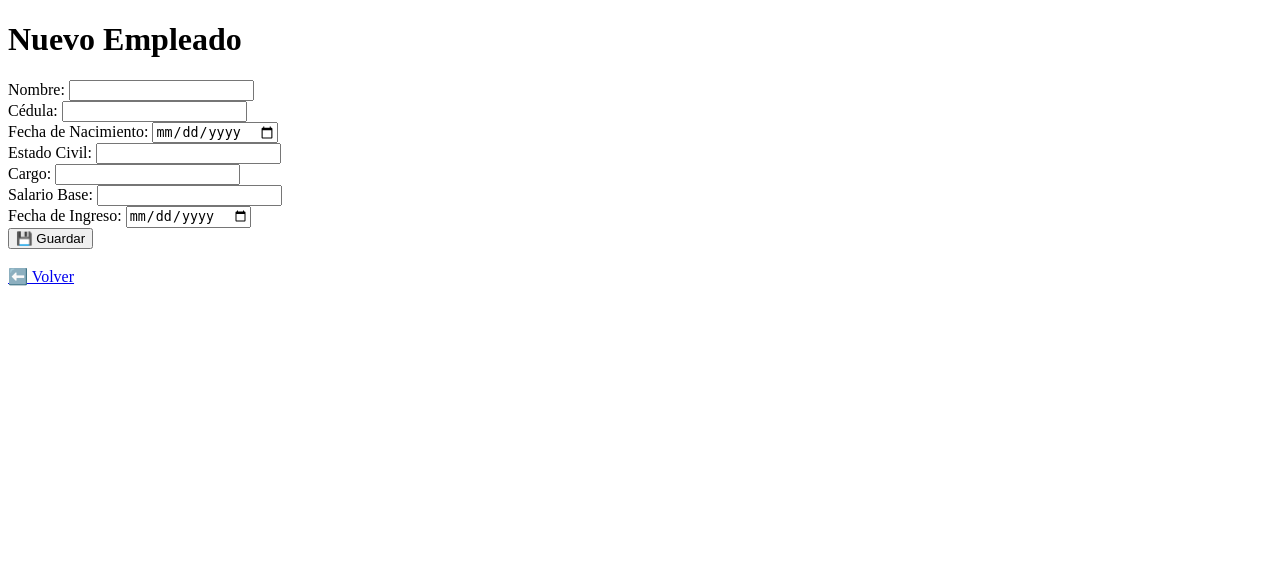
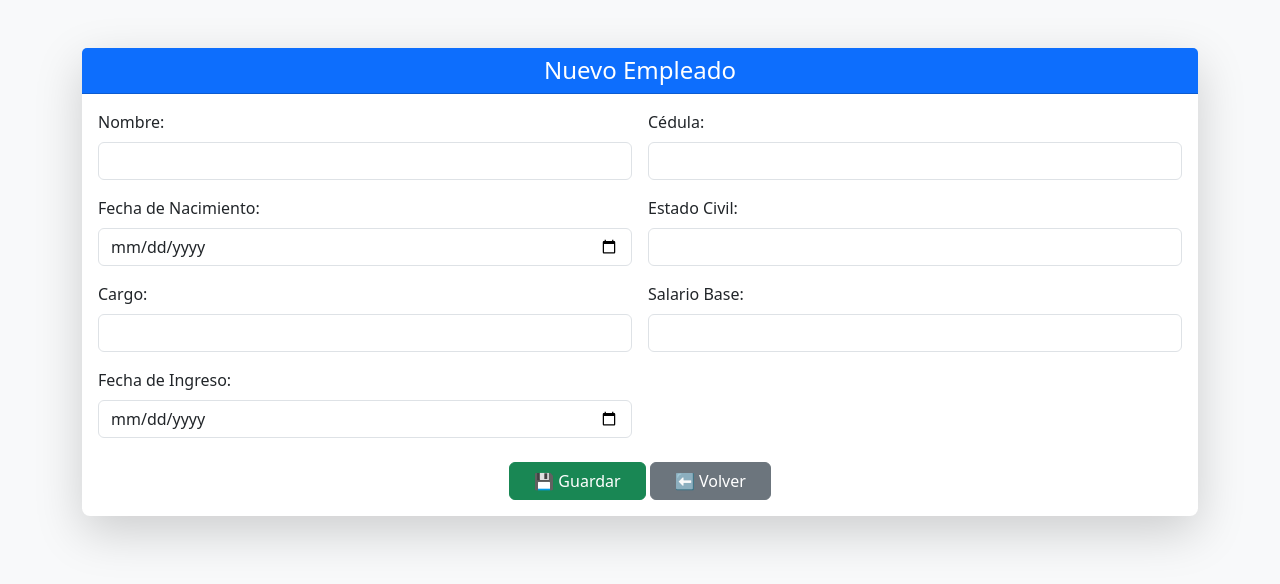
Before and after one commit to RocioPenhaG/IngenieriaSoftware2, a Flask app: page /admin/empleados/nuevo in a window 1280 px wide. Shown: the top 584 px of the page. Run offline with Flask 3, Linux system fonts and the light colour scheme; a user stored in the database is signed in.

Commit message:
Crear empleados form updated

```diff
--- a/templates/admin_empleados_form.html
+++ b/templates/admin_empleados_form.html
@@ -1,35 +1,70 @@
 <!DOCTYPE html>
-<html>
+<html lang="es">
 <head>
+    <meta charset="UTF-8">
     <title>{{ 'Editar' if empleado else 'Nuevo' }} Empleado</title>
+    <link href="https://cdn.jsdelivr.net/npm/bootstrap@5.3.2/dist/css/bootstrap.min.css" rel="stylesheet">
 </head>
-<body>
-    <h1>{{ 'Editar' if empleado else 'Nuevo' }} Empleado</h1>
-    <form method="POST">
-        <label>Nombre:</label>
-        <input type="text" name="nombre" value="{{ empleado['nombre'] if empleado else '' }}" required><br>
+<body class="bg-light">
 
-        <label>Cédula:</label>
-        <input type="text" name="cedula" value="{{ empleado['cedula'] if empleado else '' }}" required><br>
+<div class="container mt-5">
+    <div class="card shadow-lg border-0 rounded-3">
+        <div class="card-header bg-primary text-white text-center">
+            <h4 class="mb-0">{{ 'Editar' if empleado else 'Nuevo' }} Empleado</h4>
+        </div>
+        <div class="card-body">
+            <form method="POST" class="row g-3">
 
-        <label>Fecha de Nacimiento:</label>
-        <input type="date" name="fecha_nacimiento" value="{{ empleado['fecha_nacimiento'] if empleado else '' }}" required><br>
+                <div class="col-md-6">
+                    <label class="form-label">Nombre:</label>
+                    <input type="text" class="form-control" name="nombre"
+                           value="{{ empleado['nombre'] if empleado else '' }}" required>
+                </div>
 
-        <label>Estado Civil:</label>
-        <input type="text" name="estado_civil" value="{{ empleado['estado_civil'] if empleado else '' }}" required><br>
+                <div class="col-md-6">
+                    <label class="form-label">Cédula:</label>
+                    <input type="text" class="form-control" name="cedula"
+                           value="{{ empleado['cedula'] if empleado else '' }}" required>
+                </div>
 
-        <label>Cargo:</label>
-        <input type="text" name="cargo" value="{{ empleado['cargo'] if empleado else '' }}" required><br>
+                <div class="col-md-6">
+                    <label class="form-label">Fecha de Nacimiento:</label>
+                    <input type="date" class="form-control" name="fecha_nacimiento"
+                           value="{{ empleado['fecha_nacimiento'] if empleado else '' }}" required>
+                </div>
 
-        <label>Salario Base:</label>
-        <input type="number" step="0.01" name="salario_base" value="{{ empleado['salario_base'] if empleado else '' }}" required><br>
+                <div class="col-md-6">
+                    <label class="form-label">Estado Civil:</label>
+                    <input type="text" class="form-control" name="estado_civil"
+                           value="{{ empleado['estado_civil'] if empleado else '' }}" required>
+                </div>
 
-        <label>Fecha de Ingreso:</label>
-        <input type="date" name="fecha_ingreso" value="{{ empleado['fecha_ingreso'] if empleado else '' }}" required><br>
+                <div class="col-md-6">
+                    <label class="form-label">Cargo:</label>
+                    <input type="text" class="form-control" name="cargo"
+                           value="{{ empleado['cargo'] if empleado else '' }}" required>
+                </div>
 
-        <button type="submit">💾 Guardar</button>
-    </form>
-    <br>
-    <a href="{{ url_for('listar_empleados') }}">⬅️ Volver</a>
+                <div class="col-md-6">
+                    <label class="form-label">Salario Base:</label>
+                    <input type="number" class="form-control" step="0.01" name="salario_base"
+                           value="{{ empleado['salario_base'] if empleado else '' }}" required>
+                </div>
+
+                <div class="col-md-6">
+                    <label class="form-label">Fecha de Ingreso:</label>
+                    <input type="date" class="form-control" name="fecha_ingreso"
+                           value="{{ empleado['fecha_ingreso'] if empleado else '' }}" required>
+                </div>
+
+                <div class="col-12 text-center mt-4">
+                    <button type="submit" class="btn btn-success px-4">💾 Guardar</button>
+                    <a href="{{ url_for('listar_empleados') }}" class="btn btn-secondary px-4">⬅️ Volver</a>
+                </div>
+            </form>
+        </div>
+    </div>
+</div>
+
 </body>
 </html>
```
Also changed, not shown: usuarios.db.
